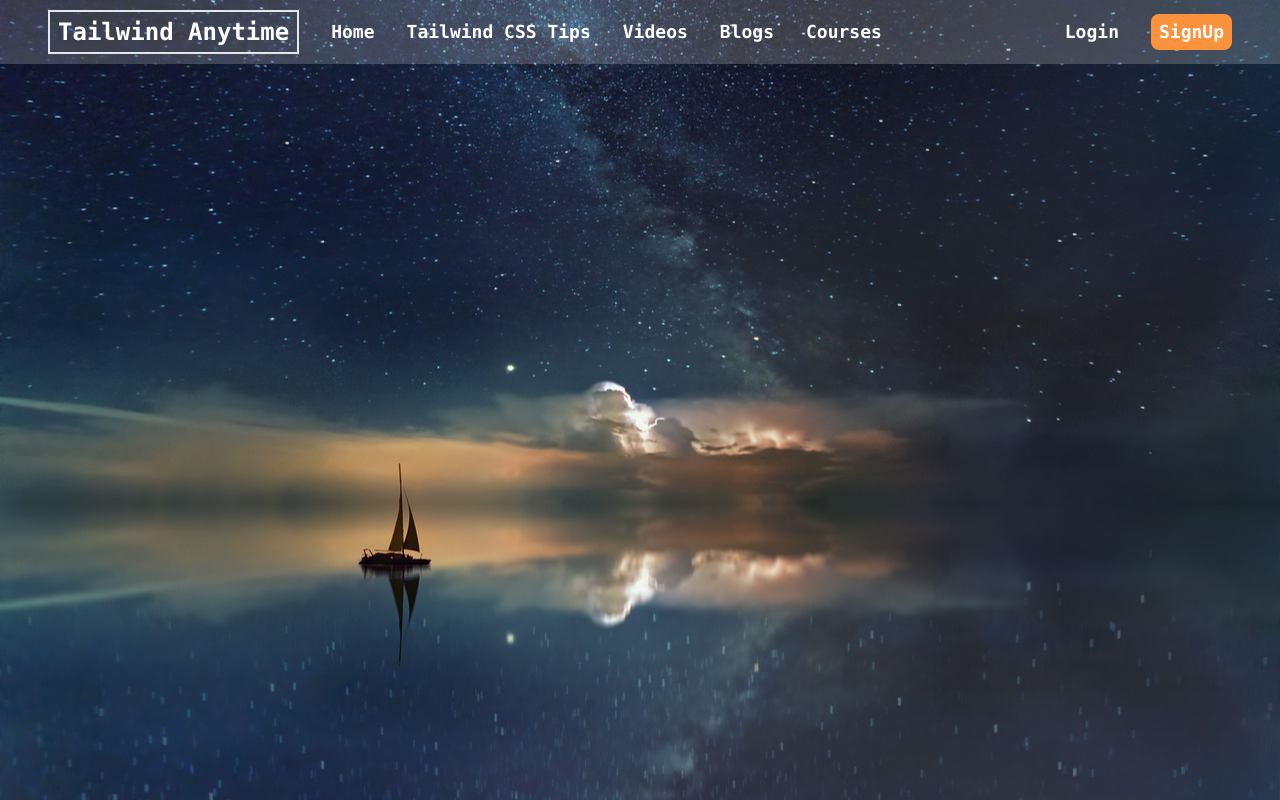
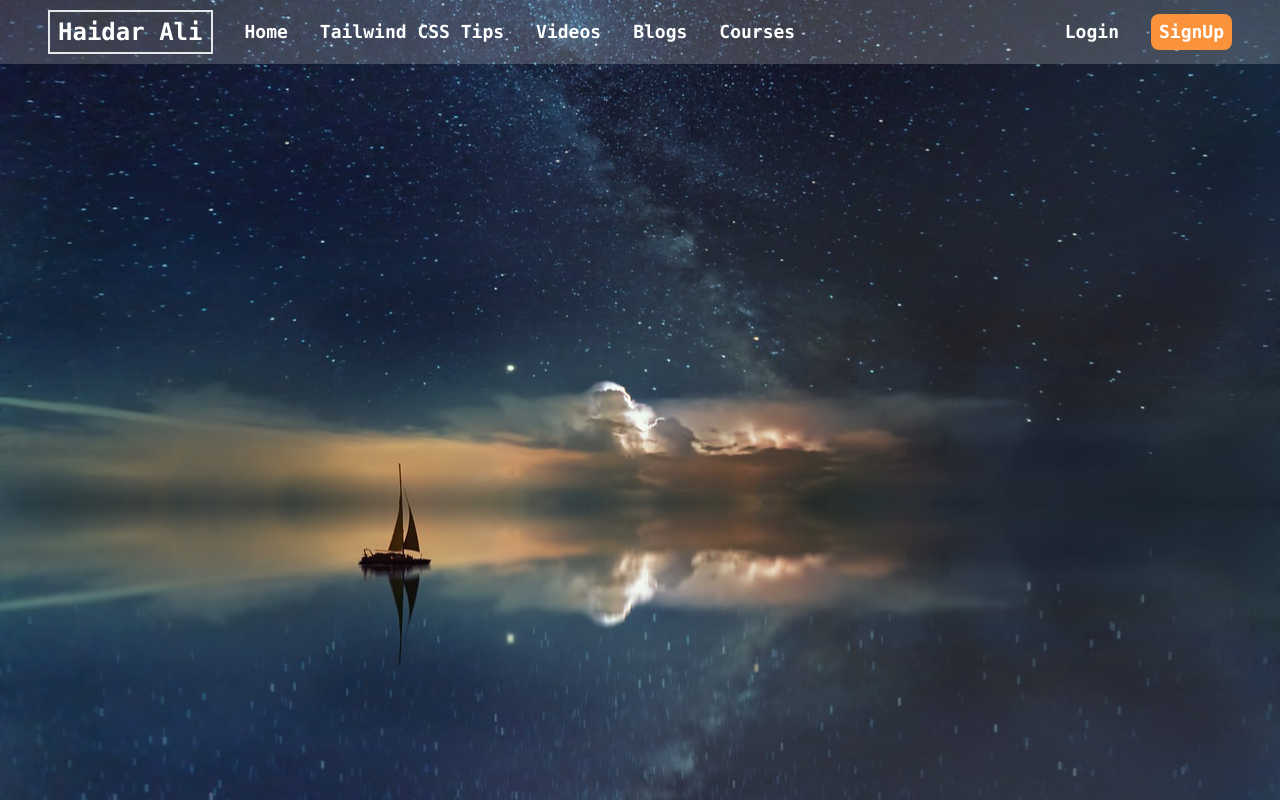
Before and after one commit to HAIDAR123654/tailwindcssnavbar, a website: page public/index.html in a window 1280 px wide. Drawn offline with Linux system fonts and the light colour scheme.

Commit message:
edited logo name

```diff
--- a/public/index.html
+++ b/public/index.html
@@ -21,7 +21,7 @@
         <a
           href="#"
           class="text-2xl font-bold border-2 px-2 py-1 whitespace-nowrap font-mono"
-          >Tailwind Anytime</a
+          >Haidar Ali</a
         >
         <div
           class="dropdown-menu absolute -top-full left-0 max-lg:bg-[#FFFFFF30] w-full flex flex-col gap-6 items-center py-2 text-lg font-bold lg:static lg:flex-row lg:justify-between font-mono"
```
